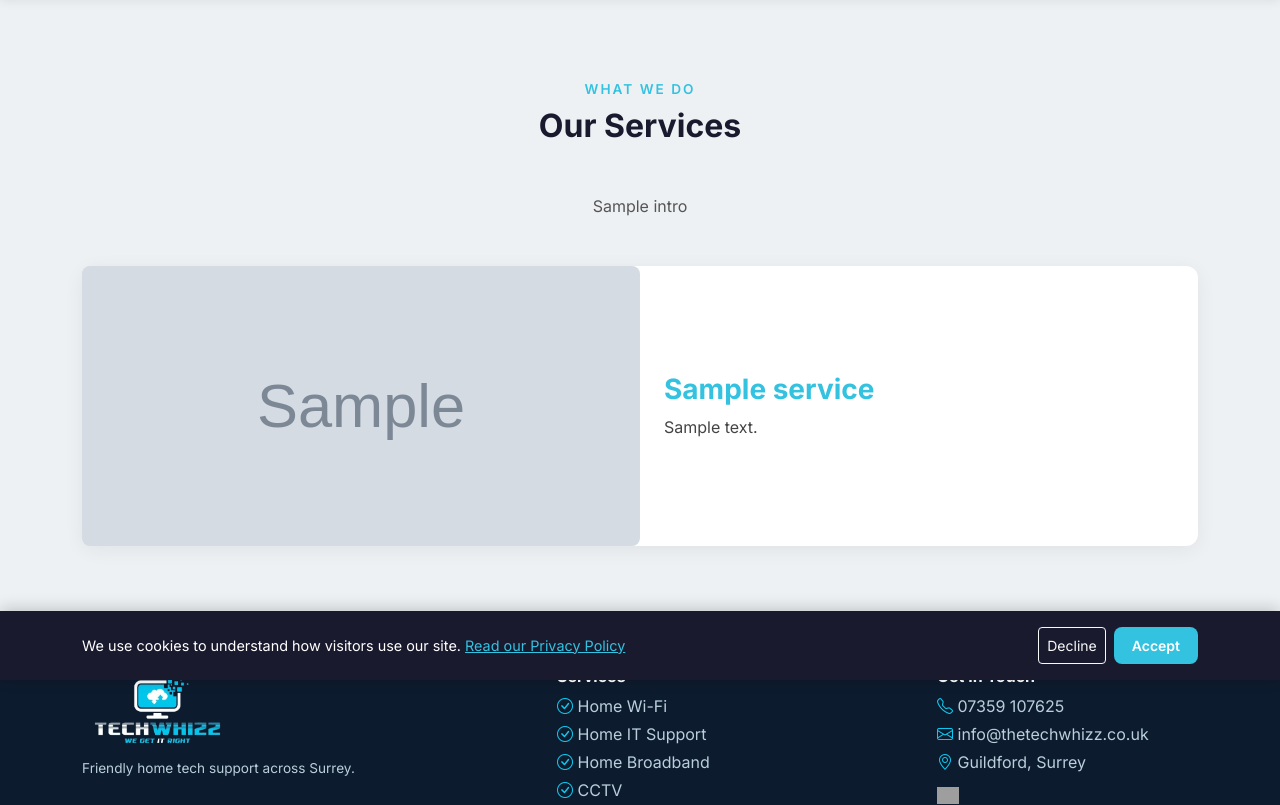
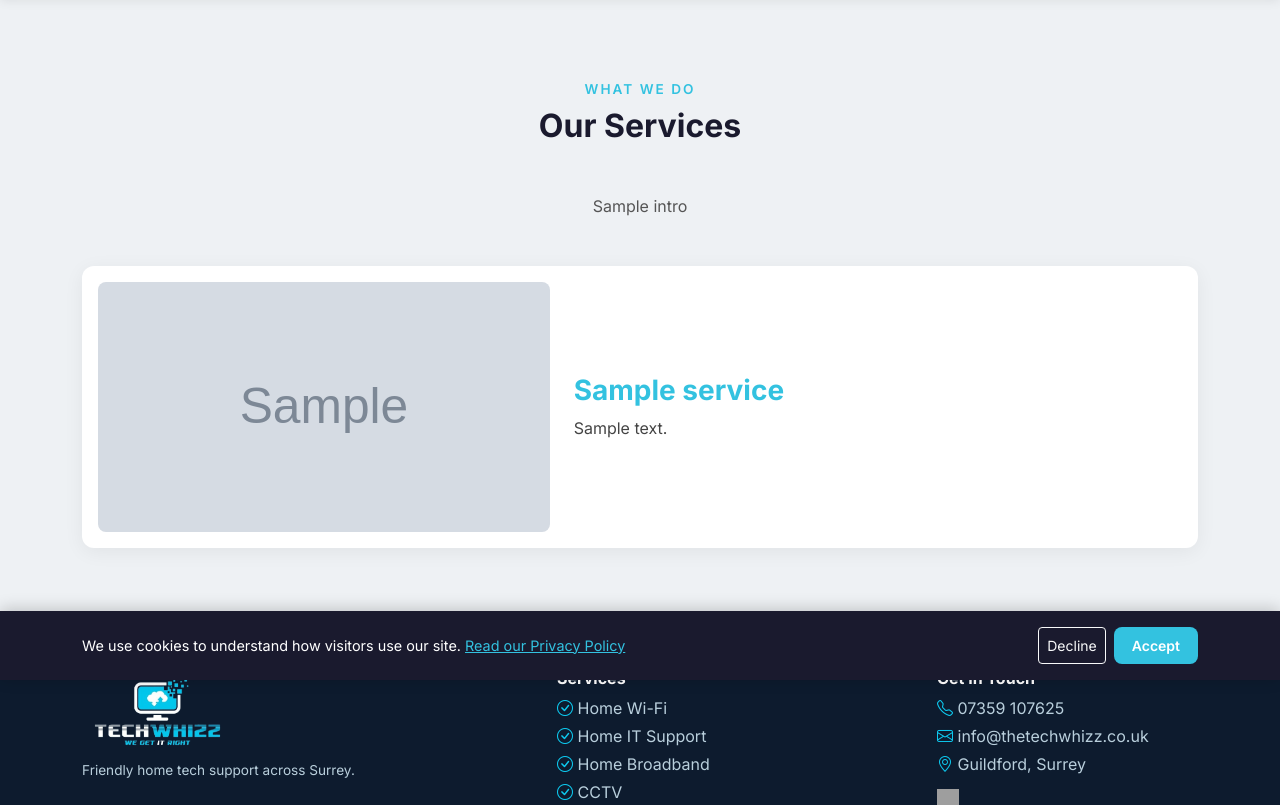
Before and after one commit to jolantadjatlova/thetechwhizz, a Django app: template pages/templates/pages/services_page.html in a window 1280 px wide. Shown: the part 120-925 px from the top of the page. Run offline with Django 5.2, Linux system fonts and the light colour scheme; the template is opened without the code that fills it: most values are stand-ins (such as "Sample title", 1, 10 or a date in 2020); grey boxes marked "Sample" are stand-in pictures; parts of the project's set-up code (start-up, migrations or seed data) failed here and were passed over; grey boxes are pictures that could not be loaded.

Commit message:
Adjust services page column widths - narrower image, wider text

```diff
--- a/pages/templates/pages/services_page.html
+++ b/pages/templates/pages/services_page.html
@@ -9,34 +9,32 @@
         <p class="section-label">What We Do</p>
         <h2 class="section-title" style="color: #1a1a2e;">Our Services</h2>
     </div>
-
     <div class="container">
         {% if page.intro %}
             <div style="color: #555;" class="mb-5 text-center">{{ page.intro|richtext }}</div>
         {% endif %}
-
         {% for service in page.service_details.all %}
         <div class="service-box mb-4" id="{{ service.anchor_id }}">
             <div class="row g-0 align-items-center">
                 {% if forloop.counter|divisibleby:2 %}
                     <!-- Even: text left, image right -->
-                    <div class="col-md-6 p-4">
+                    <div class="col-md-7 p-4">
                         <h3 style="color: var(--cyan); font-weight: 700;">{{ service.title }}</h3>
                         <div style="color: #444;">{{ service.body|richtext }}</div>
                     </div>
-                    <div class="col-md-6">
+                    <div class="col-md-5">
                         {% if service.image %}
                             <img src="{{ service.image.file.url }}" alt="{{ service.title }}" class="service-box-img">
                         {% endif %}
                     </div>
                 {% else %}
                     <!-- Odd: image left, text right -->
-                    <div class="col-md-6">
+                    <div class="col-md-5">
                         {% if service.image %}
                             <img src="{{ service.image.file.url }}" alt="{{ service.title }}" class="service-box-img">
                         {% endif %}
                     </div>
-                    <div class="col-md-6 p-4">
+                    <div class="col-md-7 p-4">
                         <h3 style="color: var(--cyan); font-weight: 700;">{{ service.title }}</h3>
                         <div style="color: #444;">{{ service.body|richtext }}</div>
                     </div>
--- a/static/css/main.css
+++ b/static/css/main.css
@@ -204,11 +204,12 @@ h1, h2, h3 {
     background-color: #ffffff;
     border-radius: 12px;
     box-shadow: 0 4px 20px rgba(0,0,0,0.06);
+    padding: 16px;
 }
 
 .service-box-img {
     width: 100%;
-    height: 280px;
+    height: 250px;
     object-fit: cover;
     display: block;
     border-radius: 8px;
```
